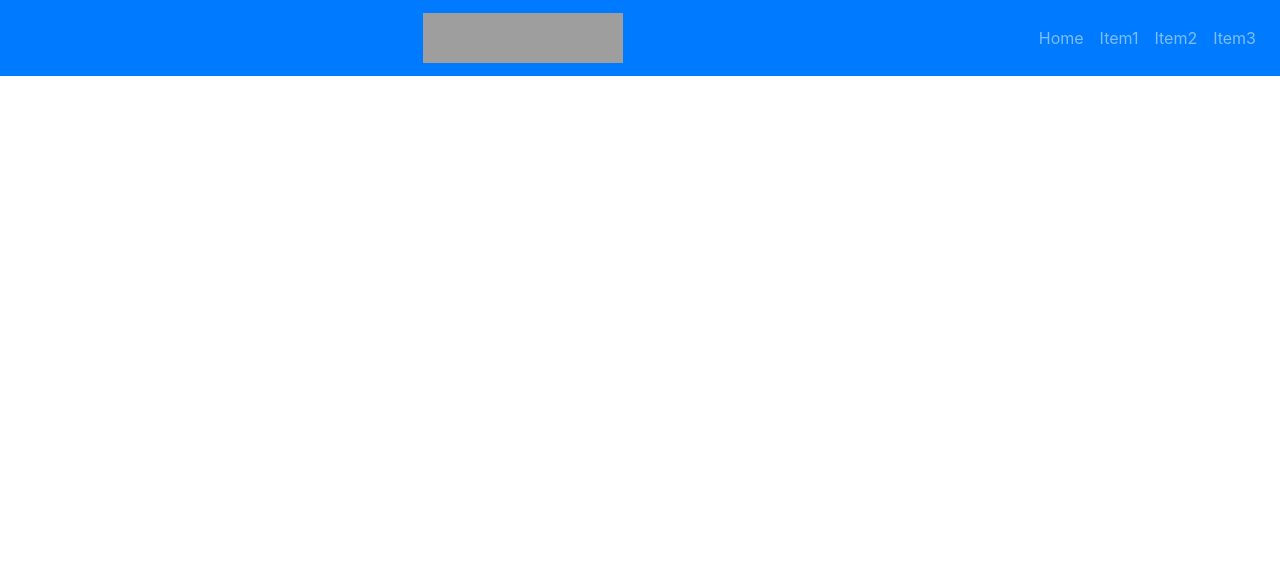
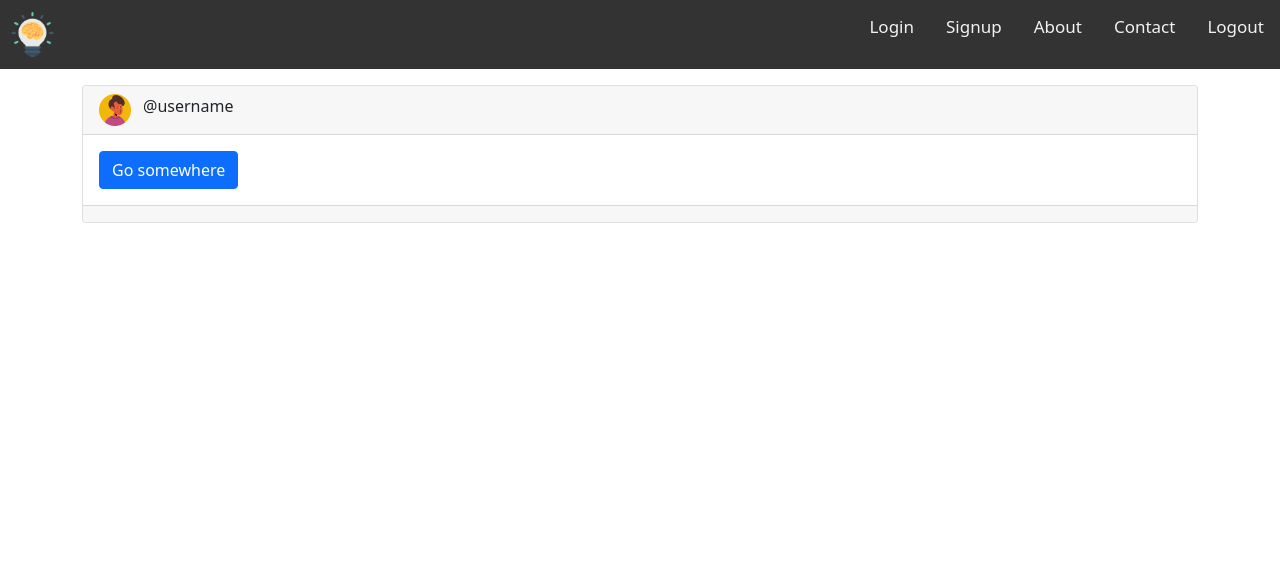
Before and after one commit to xtremerohit/3ambrain, a PHP site: page /t2.php in a window 1280 px wide. Shown: the top 574 px of the page. Run offline with PHP 8.4, Linux system fonts and the light colour scheme; some libraries are stand-ins or nearby versions; some web fonts are replaced; grey boxes are pictures that could not be loaded.

Commit message:
creating design for post of user

```diff
--- a/loginsystem/login.php
+++ b/loginsystem/login.php
@@ -42,7 +42,6 @@ if ($_SERVER["REQUEST_METHOD"] == "POST") {
 
   <link rel="stylesheet" href="/3ambrain/css/style.css">
   <link rel="stylesheet" href="/3ambrain/css/styleforgooglesignbtn.css">
-  <link rel="stylesheet" href="test.css">
 
 
   <title>LogIn</title>
--- /dev/null
+++ b/t1.css
@@ -0,0 +1,29 @@
+
+
+  /* Like button css */
+  .large-font{
+    font-size:xxx-large;
+  }
+  .top-20{
+    position:relative;
+    top:20vh;
+  }
+  ion-icon.active{
+    animation:like 0.5s 1;
+    fill:red;
+    stroke:none;
+  }
+  ion-icon{
+    fill:transparent;
+    stroke:black;
+    stroke-width:30;
+    transition:all 0.5s;
+  }
+
+
+  @-webkit-keyframes like {
+    0%   { transform: scale(1); }
+    90%   { transform: scale(1.2); }
+    100% { transform: scale(1.1); }
+  }
+  /*like button css End */
--- a/t2.php
+++ b/t2.php
@@ -1,87 +1,54 @@
-<!DOCTYPE html>
-<html>
+<!doctype html>
+<html lang="en">
 
 <head>
-	<title>Navbar</title>
-	<link rel="stylesheet" href=
-"https://stackpath.bootstrapcdn.com/bootstrap/4.4.1/css/bootstrap.min.css"
-		integrity=
-"sha384-Vkoo8x4CGsO3+Hhxv8T/Q5PaXtkKtu6ug5TOeNV6gBiFeWPGFN9MuhOf23Q9Ifjh"
-		crossorigin="anonymous" />
+	<!-- Required meta tags -->
+	<meta charset="utf-8">
+	<meta name="viewport" content="width=device-width, initial-scale=1">
 
-	<link rel="stylesheet" href=
-"https://cdnjs.cloudflare.com/ajax/libs/font-awesome/4.7.0/css/font-awesome.min.css" />
-
-	<link rel="stylesheet" href=
-"https://cdnjs.cloudflare.com/ajax/libs/font-awesome/4.7.0/css/font-awesome.min.css" />
-
-	<link rel="stylesheet" type="text/css"
-		href="gfg.css" />
+	<!-- Bootstrap CSS -->
+	<link href="https://cdn.jsdelivr.net/npm/bootstrap@5.0.2/dist/css/bootstrap.min.css" rel="stylesheet" integrity="sha384-EVSTQN3/azprG1Anm3QDgpJLIm9Nao0Yz1ztcQTwFspd3yD65VohhpuuCOmLASjC" crossorigin="anonymous">
+	<link rel="stylesheet" href="t1.css">
+	<title>Hello, world!</title>
 </head>
 
 <body>
-	<nav class="navbar navbar-expand-lg
-		navbar-dark bg-primary">
+	<?php include 'homeNavbar.php' ?>
 
-		<!-- Brand and toggle get grouped for
-			better mobile display -->
-		<div class="container">
-			<a class="navbar-brand mx-auto" href="#">
-				<img src=
-"https://media.geeksforgeeks.org/wp-content/uploads/20200921155935/gfglogo-300x39.png"
-					width="200" height="50" alt="" />
-			</a>
+	<div class="container mt-3">
+		<div class="card mt-2 ">
+			<div class="card-header">
+				<div class="row">
+					<img src="/3ambrain/loginsystem/imgfile/manprofile.png" style="width: 56px;" alt="">
+					@username
+				</div>
+			</div>
+			<div class="card-body">
+				<a href="#" class="btn btn-primary">Go somewhere</a>
+
+			</div>
+			<div class="card-footer">
+				<div class="row">
+					<div class='large-font text-center top-20'>
+						<ion-icon name="heart">
+							<div class='red-bg'></div>
+						</ion-icon>
+					</div>
+				</div>
+			</div>
 		</div>
+	</div>
 
-		<button class="navbar-toggler" type="button"
-			data-toggle="collapse" data-target
-			="#bs-example-navbar-collapse-1"
-			aria-controls="bs-example-navbar-collapse-1"
-			aria-expanded="false"
-			aria-label="Toggle navigation">
+	<!-- Optional JavaScript; choose one of the two! -->
 
-			<span class="navbar-toggler-icon"></span>
-		</button>
+	<!-- Option 1: Bootstrap Bundle with Popper -->
+	<script src="https://cdn.jsdelivr.net/npm/bootstrap@5.0.2/dist/js/bootstrap.bundle.min.js" integrity="sha384-MrcW6ZMFYlzcLA8Nl+NtUVF0sA7MsXsP1UyJoMp4YLEuNSfAP+JcXn/tWtIaxVXM" crossorigin="anonymous"></script>
 
-		<!-- Anything inside of collapse navbar-collapse
-			goes into the "hamburger" -->
-		<div class="collapse navbar-collapse"
-			id="bs-example-navbar-collapse-1">
-
-			<ul class="navbar-nav ml-auto">
-				<li class="nav-item">
-					<a class="nav-link" href="#">
-						Home<span class="sr-only">(current)</span>
-					</a>
-				</li>
-
-				<li class="nav-item">
-					<a class="nav-link" href="#">Item1</a>
-				</li>
-
-				<li class="nav-item">
-					<a class="nav-link" href="#">Item2</a>
-				</li>
-
-				<li class="nav-item">
-					<a class="nav-link" href="#">Item3</a>
-				</li>
-			</ul>
-		</div>
-	</nav>
-
-	<script src="https://code.jquery.com/jquery-3.4.1.js"
-		integrity="sha256-WpOohJOqMqqyKL9FccASB9O0KwACQJpFTUBLTYOVvVU="
-		crossorigin="anonymous">
-	</script>
-
-	<script src=
-"https://maxcdn.bootstrapcdn.com/bootstrap/4.4.1/js/bootstrap.min.js">
-	</script>
-
-	<script src=
-"https://cdnjs.cloudflare.com/ajax/libs/web-animations/2.3.1/web-animations.min.js">
-	</script>
+	<!-- Option 2: Separate Popper and Bootstrap JS -->
+	<!--
+    <script src="https://cdn.jsdelivr.net/npm/@popperjs/core@2.9.2/dist/umd/popper.min.js" integrity="sha384-IQsoLXl5PILFhosVNubq5LC7Qb9DXgDA9i+tQ8Zj3iwWAwPtgFTxbJ8NT4GN1R8p" crossorigin="anonymous"></script>
+    <script src="https://cdn.jsdelivr.net/npm/bootstrap@5.0.2/dist/js/bootstrap.min.js" integrity="sha384-cVKIPhGWiC2Al4u+LWgxfKTRIcfu0JTxR+EQDz/bgldoEyl4H0zUF0QKbrJ0EcQF" crossorigin="anonymous"></script>
+    -->
 </body>
 
 </html>
```
Also changed, not shown: loginsystem/test.css (+31 -52 lines), loginsystem/test.php (added, +57 -0 lines), loginsystem/imgfile/commenticon.png (added), loginsystem/imgfile/heart.png (added), loginsystem/imgfile/manprofile.png (added).
